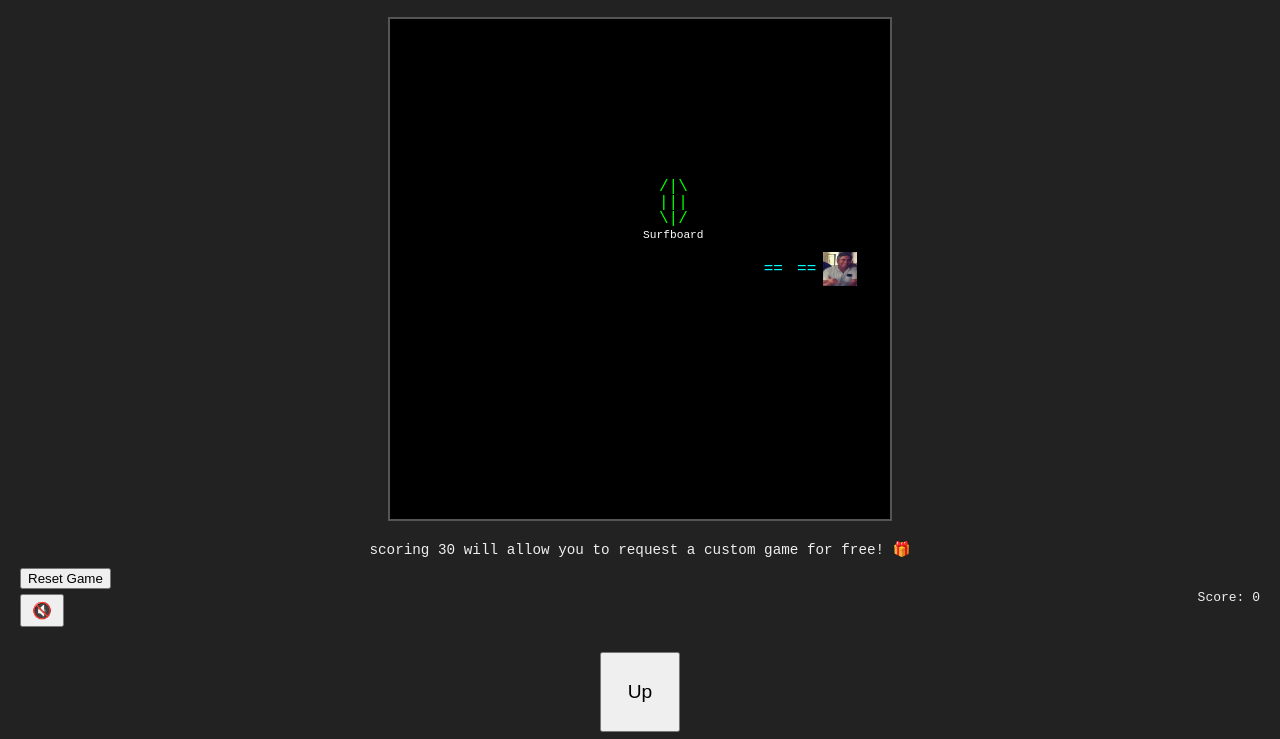
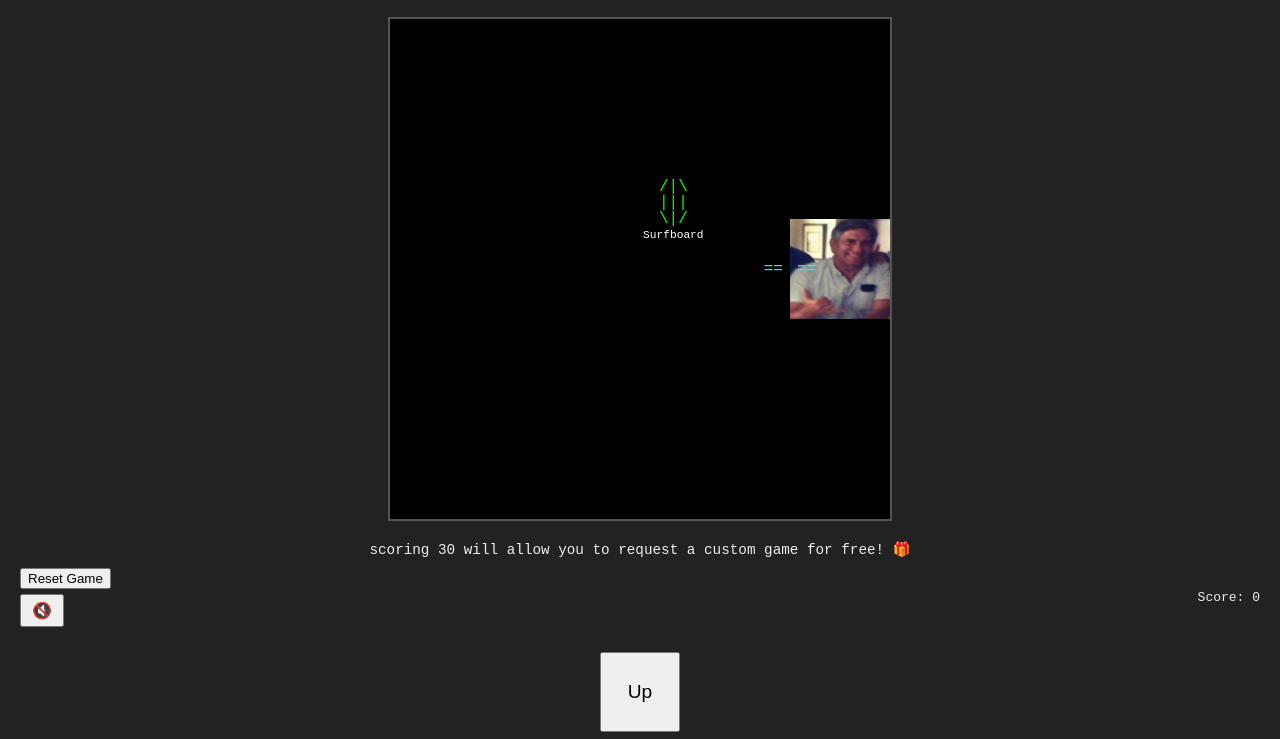
Before and after one commit to SprucesAustralia/snakegame2, a plain HTML site: page index.html in a window 1280 px wide. Shown: the part 53-792 px from the top of the page. Drawn offline with Linux system fonts and the light colour scheme.

Commit message:
Update index.html

```diff
--- a/index.html
+++ b/index.html
@@ -197,12 +197,12 @@
      ***********************/
     // Create an image object for the snake head.
     const snakeHeadImg = new Image();
-    snakeHeadImg.src = "snakehead.png"; // Make sure this file is in the same folder as index.html.
+    snakeHeadImg.src = "snakehead.png"; // Make sure snakehead.png is in the same folder as index.html.
 
     /***********************
      * ASCII ART DEFINITIONS *
      ***********************/
-    // (Optional: You can keep these for the food, etc.)
+    // (Optional: You can keep these for drawing food using ASCII.)
     const surferArt = [
       "  \\o/  ",
       "   |   ",
@@ -370,9 +370,16 @@
         let centerX = segment.x * cellSize + cellSize / 2;
         let centerY = segment.y * cellSize + cellSize / 2;
         if (index === 0) {
-          // Draw the snake head using the PNG image.
+          // Draw the snake head using the PNG image at 3x the cell size.
           if (snakeHeadImg.complete) {
-            ctx.drawImage(snakeHeadImg, centerX - cellSize / 2, centerY - cellSize / 2, cellSize, cellSize);
+            const factor = 3;
+            ctx.drawImage(
+              snakeHeadImg,
+              centerX - (factor * cellSize) / 2,
+              centerY - (factor * cellSize) / 2,
+              factor * cellSize,
+              factor * cellSize
+            );
           } else {
             ctx.font = artFontSize + "px monospace";
             ctx.fillStyle = "#ff0";
```
